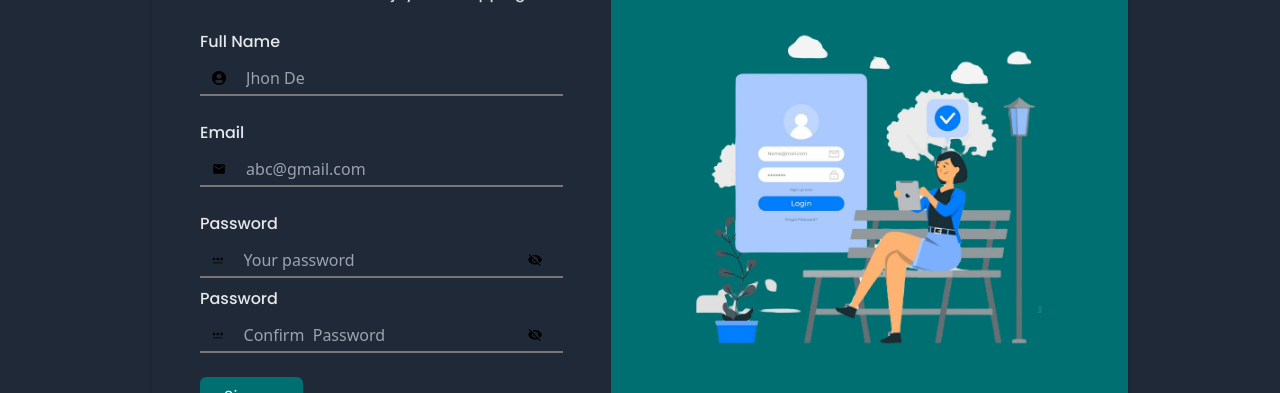
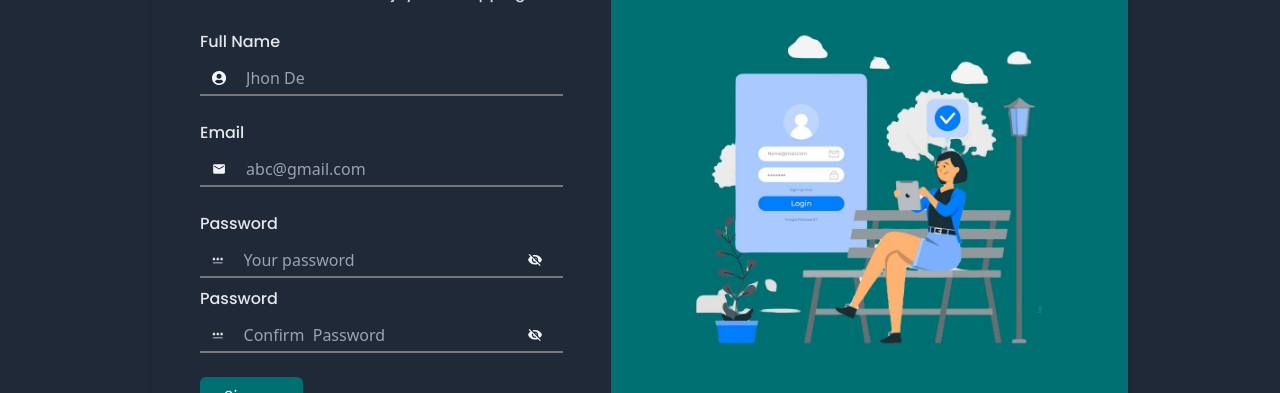
Before and after one commit to Farindra968/Nextjs-Product-App, a Next.js app: page /signup in a window 1280 px wide. Shown: the part 395-788 px from the top of the page. Built offline with nearby package versions, Linux system fonts and the light colour scheme; no server answers.

Commit message:
Enhance input fields with dark mode support; update icon and text colors for EmailField, InputField, and PasswordField components

```diff
--- a/src/components/Ui/EmailField.js
+++ b/src/components/Ui/EmailField.js
@@ -4,11 +4,11 @@ import { MdEmail } from 'react-icons/md'
 const EmailField = (props) => {
   return (
             <div className="w-auto flex justify-between items-center gap-3 border-b-2 border-text-muted my-2 p-1 ">
-              <MdEmail className="mx-2" />
+              <MdEmail className="mx-2  dark:text-gray-100" />
               <input
                 type="email"
                 {...props}
-                className="bg-transparent focus:outline-none w-full"
+                className="bg-transparent focus:outline-none w-full dark:text-gray-100"
               />
             </div>
   )
--- a/src/components/Ui/InputField.js
+++ b/src/components/Ui/InputField.js
@@ -4,11 +4,11 @@ import { FaUserCircle } from "react-icons/fa";
 const InputField = (props) => {
   return (
             <div className="w-auto flex justify-between items-center gap-3 border-b-2 border-text-muted my-2 p-1 ">
-              <FaUserCircle className="mx-2" />
+              <FaUserCircle className="mx-2 dark:text-gray-100" />
               <input
                 type="text"
                 {...props}
-                className="bg-transparent focus:outline-none w-full"
+                className="bg-transparent focus:outline-none w-full dark:text-gray-100"
               />
             </div>
   )
--- a/src/components/Ui/PasswordField.js
+++ b/src/components/Ui/PasswordField.js
@@ -9,13 +9,13 @@ const PasswordField = (props) => {
   };
   return (
     <div className="w-auto flex justify-between items-center gap-3 border-b-2 border-text-muted my-2 p-1 ">
-      <MdPassword className="mx-2" />
+      <MdPassword className="mx-2 dark:text-gray-100" />
       <input
         type={showPassword ? "text" : "password"}
         {...props}
-        className="bg-transparent focus:outline-none w-full"
+        className="bg-transparent focus:outline-none w-full dark:text-gray-100"
       />
-      <p onClick={togglePassword} className="px-4">
+      <p onClick={togglePassword} className="px-4 dark:text-gray-100">
         {showPassword ? <IoMdEye /> : <IoMdEyeOff />}
       </p>
     </div>
```
